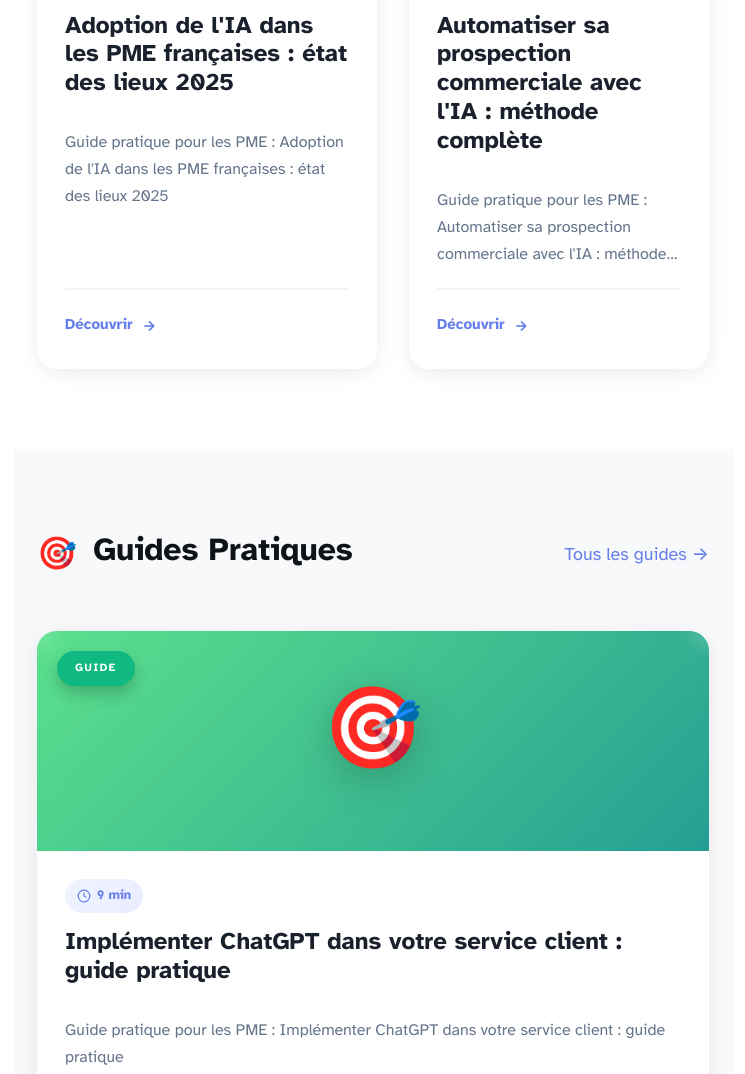
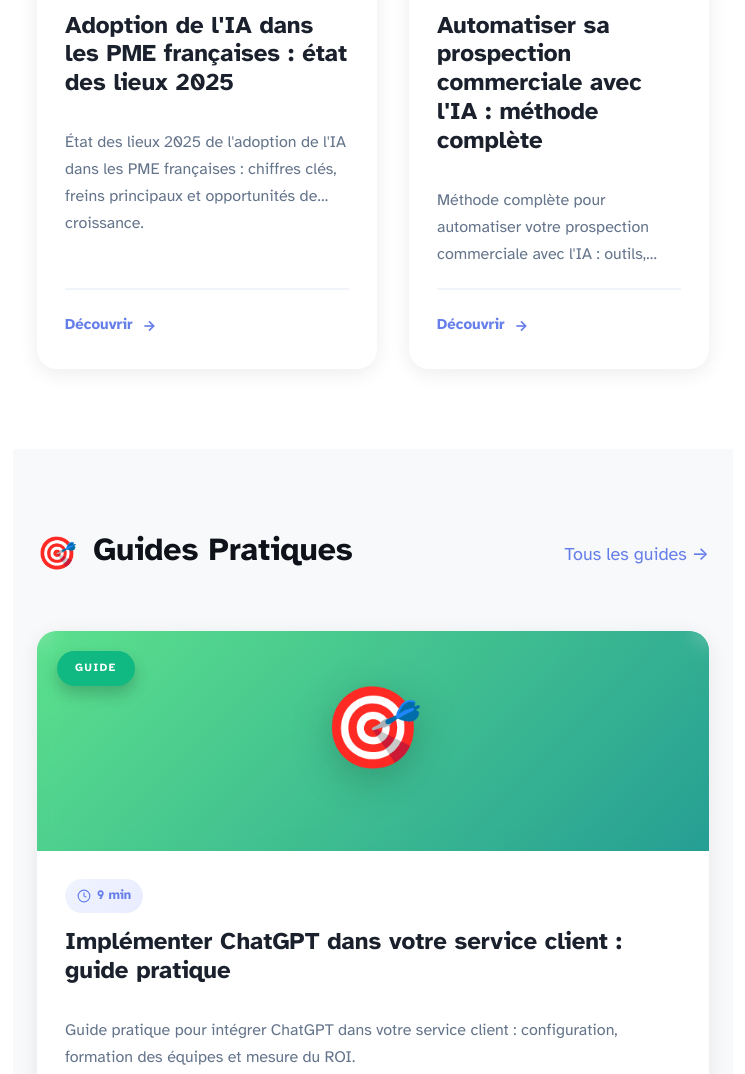
Before and after one commit to Prizm-ai/prizmia, an Astro site: page / in a window 1280 px wide. Shown: the part 1965-3039 px from the top of the page, without its empty margins (267-1012 px from the left). Built offline with nearby package versions, Linux system fonts and the light colour scheme; Astro itself is replaced by a stand-in of ours.

Commit message:
fix: descriptions uniques et pertinentes pour chaque article
- Remplacé les descriptions génériques par des descriptions spécifiques
- 8 articles mis à jour avec du contenu unique
- Amélioration du SEO et de la différenciation des articles

```diff
--- a/src/content/blog/2025-08-16-adoption-de-l-ia-dans-les-pme-francaises-etat-des-lieux.md
+++ b/src/content/blog/2025-08-16-adoption-de-l-ia-dans-les-pme-francaises-etat-des-lieux.md
@@ -1,6 +1,6 @@
 ---
 title: "Adoption de l'IA dans les PME françaises : état des lieux 2025"
-description: "Guide pratique pour les PME : Adoption de l'IA dans les PME françaises : état des lieux 2025"
+description: "État des lieux 2025 de l'adoption de l'IA dans les PME françaises : chiffres clés, freins principaux et opportunités de croissance."
 pubDate: 2025-08-16
 author: "L'équipe Prizm AI"
 emoji: "🚀"
--- a/src/content/blog/2025-08-16-automatiser-sa-prospection-commerciale-avec-l-ia-methode-en-.md
+++ b/src/content/blog/2025-08-16-automatiser-sa-prospection-commerciale-avec-l-ia-methode-en-.md
@@ -1,6 +1,6 @@
 ---
 title: "Automatiser sa prospection commerciale avec l'IA : méthode complète"
-description: "Guide pratique pour les PME : Automatiser sa prospection commerciale avec l'IA : méthode complète"
+description: "Méthode complète pour automatiser votre prospection commerciale avec l'IA : outils, techniques et retours d'expérience concrets."
 pubDate: 2025-08-16
 author: "L'équipe Prizm AI"
 emoji: "🚀"
--- a/src/content/blog/2025-08-16-chatgpt-pour-les-avocats-cas-d-usage-et-limites.md
+++ b/src/content/blog/2025-08-16-chatgpt-pour-les-avocats-cas-d-usage-et-limites.md
@@ -1,6 +1,6 @@
 ---
 title: "ChatGPT pour les avocats : cas d'usage et limites"
-description: "Guide pratique pour les PME : ChatGPT pour les avocats : cas d'usage et limites"
+description: "Cas d'usage pratiques et limites éthiques de ChatGPT pour les professionnels du droit : rédaction, recherche juridique et confidentialité."
 pubDate: 2025-08-16
 author: "L'équipe Prizm AI"
 emoji: "🚀"
--- a/src/content/blog/2025-08-16-creer-du-contenu-marketing-avec-l-ia-workflow-complet-et-out.md
+++ b/src/content/blog/2025-08-16-creer-du-contenu-marketing-avec-l-ia-workflow-complet-et-out.md
@@ -1,6 +1,6 @@
 ---
 title: "Créer du contenu marketing avec l'IA : workflow complet et outils"
-description: "Guide pratique pour les PME : Créer du contenu marketing avec l'IA : workflow complet et outils"
+description: "Workflow complet et outils IA pour créer du contenu marketing efficace : de l'idéation à la publication, avec exemples concrets."
 pubDate: 2025-08-16
 author: "L'équipe Prizm AI"
 emoji: "🚀"
--- a/src/content/blog/2025-08-16-ia-generative-2025-les-outils-indispensables-pour-les-pme-fr.md
+++ b/src/content/blog/2025-08-16-ia-generative-2025-les-outils-indispensables-pour-les-pme-fr.md
@@ -1,6 +1,6 @@
 ---
 title: "IA générative 2025 : les outils indispensables pour les PME"
-description: "Guide pratique pour les PME : IA générative 2025 : les outils indispensables pour les PME"
+description: "Sélection 2025 des outils d'IA générative indispensables pour les PME : ChatGPT, Claude, Midjourney et alternatives françaises."
 pubDate: 2025-08-16
 author: "L'équipe Prizm AI"
 emoji: "🚀"
--- a/src/content/blog/2025-08-16-implementer-chatgpt-dans-votre-service-client-guide-complet.md
+++ b/src/content/blog/2025-08-16-implementer-chatgpt-dans-votre-service-client-guide-complet.md
@@ -1,6 +1,6 @@
 ---
 title: "Implémenter ChatGPT dans votre service client : guide pratique"
-description: "Guide pratique pour les PME : Implémenter ChatGPT dans votre service client : guide pratique"
+description: "Guide pratique pour intégrer ChatGPT dans votre service client : configuration, formation des équipes et mesure du ROI."
 pubDate: 2025-08-16
 author: "L'équipe Prizm AI"
 emoji: "🚀"
--- a/src/content/blog/2025-08-16-intelligence-artificielle-et-transformation-digita.md
+++ b/src/content/blog/2025-08-16-intelligence-artificielle-et-transformation-digita.md
@@ -1,6 +1,6 @@
 ---
 title: "Intelligence artificielle et transformation digitale des PME"
-description: "Guide pratique pour les PME : Intelligence artificielle et transformation digitale des PME"
+description: "Comment l'IA accélère la transformation digitale des PME : stratégies, exemples sectoriels et feuille de route sur 12 mois."
 pubDate: 2025-08-16
 author: "L'équipe Prizm AI"
 emoji: "🚀"
--- a/src/content/blog/2025-08-16-l-ia-dans-la-comptabilit-automatisation-et-gains-d.md
+++ b/src/content/blog/2025-08-16-l-ia-dans-la-comptabilit-automatisation-et-gains-d.md
@@ -1,6 +1,6 @@
 ---
 title: "L'IA dans la comptabilité : automatisation et gains de productivité"
-description: "Guide pratique pour les PME : L'IA dans la comptabilité : automatisation et gains de productivité"
+description: "Automatisation comptable par l'IA : gains de productivité mesurés, outils spécialisés et retours d'expérience de cabinets."
 pubDate: 2025-08-16
 author: "L'équipe Prizm AI"
 emoji: "🚀"
```
